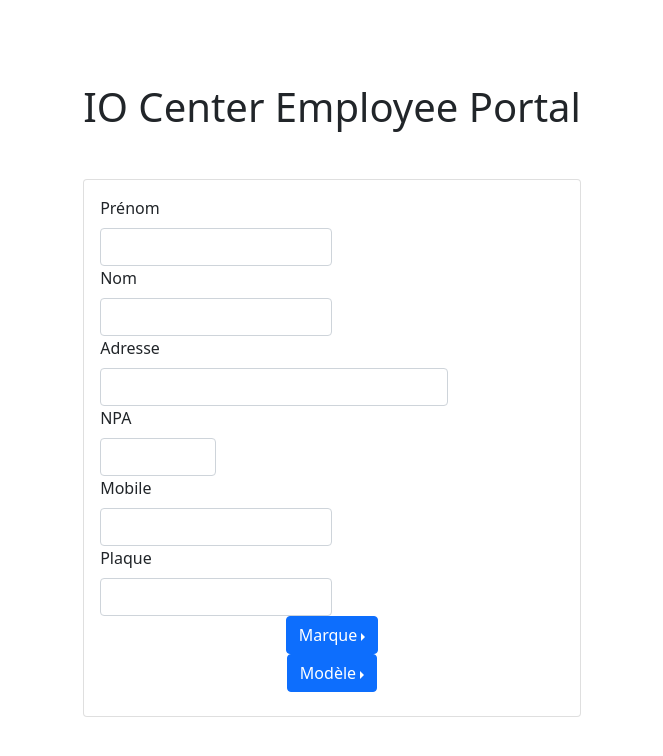
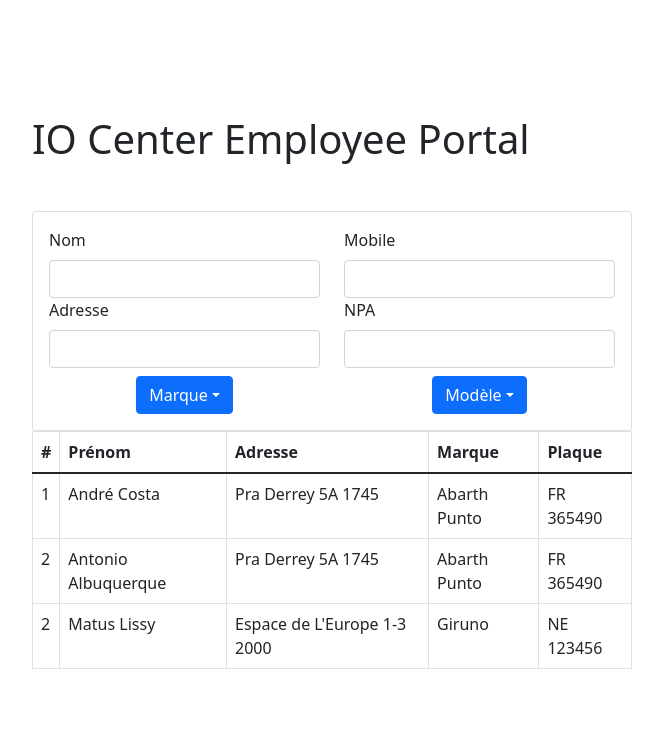
Before and after one commit to AndreCostaaa/io-center-employee-portal, a React (Create React App) app: page /search in a window 1280 px wide. Shown: the top 756 px of the page, without its empty margins (308-971 px from the left). Built offline with nearby package versions, Linux system fonts and the light colour scheme.

Commit message:
adding search results

```diff
--- /dev/null
+++ b/src/components/DisplaySearchResults.js
@@ -0,0 +1,45 @@
+import React, { useState } from "react";
+import { Card, Table } from "react-bootstrap";
+import SearchResult from "./SearchResult";
+
+export default function DisplaySearchResults({ props }) {
+  const [idSelected, setIdSelected] = useState("");
+
+  const kTableHeader = ["#", "Prénom", "Adresse", "Marque", "Plaque"];
+  return (
+    <>
+      <Table className="table table-bordered">
+        <thead>
+          <tr>
+            {kTableHeader.map((value, index) => {
+              return <th key={index}>{value}</th>;
+            })}
+          </tr>
+        </thead>
+        <tbody>
+          {props &&
+            props.map((value, index) => {
+              return (
+                <tr
+                  key={index}
+                  className={index + 1 === idSelected ? "table-dark" : ""}
+                  onClick={() => {
+                    let id = index + 1;
+                    if (idSelected === id) {
+                      setIdSelected(0);
+                      return;
+                    }
+
+                    setIdSelected(index + 1);
+                  }}
+                >
+                  <SearchResult props={value} />
+                </tr>
+              );
+            })}
+        </tbody>
+      </Table>
+      <h1>{idSelected}</h1>
+    </>
+  );
+}
--- a/src/components/Search.js
+++ b/src/components/Search.js
@@ -1,4 +1,4 @@
-import React, { useState } from "react";
+import React, { useEffect, useState } from "react";
 import {
   Card,
   Col,
@@ -7,6 +7,7 @@ import {
   Form,
   Row,
 } from "react-bootstrap";
+import DisplaySearchResults from "./DisplaySearchResults";
 
 export default function Search() {
   const [name, setName] = useState("");
@@ -22,14 +23,43 @@ export default function Search() {
 
   const [data, setData] = useState([
     {
-      name: "André",
-      lastName: "Costa",
-      address: "a",
-      npa: "123",
-      mobile: "127",
-      licensePlate: "asd",
+      id: 1,
+      name: "André Costa",
+      //lastName: "Costa",
+      address: "Pra Derrey 5A 1745",
+      //npa: "1745",
+      //mobile: "0786308274",
+      brand: "Abarth Punto",
+      licensePlate: "FR 365490",
+
+      //model: "Punto",
+    },
+    {
+      id: 2,
+      name: "Antonio Albuquerque",
+      //lastName: "Costa",
+      address: "Pra Derrey 5A 1745",
+      //npa: "1745",
+      //mobile: "0786308274",
+      brand: "Abarth Punto",
+      licensePlate: "FR 365490",
+
+      //model: "Punto",
+    },
+    {
+      id: 2,
+      name: "Matus Lissy",
+      //lastName: "Costa",
+      address: "Espace de L'Europe 1-3 2000",
+      //npa: "1745",
+      //mobile: "0786308274",
+      brand: "Giruno",
+      licensePlate: "NE 123456",
+
+      //model: "Punto",
     },
   ]);
+  const [dataToDisplay, setDataToDisplay] = useState([]);
   const SearchTextBoxes = [
     ["Prénom", name, setName, "text", "w-50"],
     ["Nom", lastName, setLastName, "text", "w-50"],
@@ -46,13 +76,12 @@ export default function Search() {
 
     return index;
   }
+
   function dataDisplayHandler() {
-    let dataToDisplay = null;
     if (isAllDefaultValues() === -1) {
-      console.log("Default values");
-      return null;
+      return data;
     }
-    dataToDisplay = data.filter((obj) => {
+    return data.filter((obj) => {
       if (
         (name && obj.name.toLowerCase().includes(name.toLowerCase())) ||
         (lastName &&
@@ -68,43 +97,78 @@ export default function Search() {
         (brand && obj.brand === brand) ||
         (model && obj.model === model)
       ) {
-        console.log("matched");
         return obj;
       }
       return null;
     });
-    return dataToDisplay;
   }
   return (
+    <>
       <Card>
         <Card.Body>
           <Form>
-          {SearchTextBoxes.map((arr, key) => (
-            <Form.Group className={arr[4]} as={Col} key={key}>
-              <Form.Label>{arr[0]}</Form.Label>
+            <Row>
+              <Form.Group className="w-50">
+                <Form.Label>Nom</Form.Label>
                 <Form.Control
-                type={arr[3]}
-                onChange={(e) => arr[2](e.target.value)}
+                  type="text"
+                  onChange={(e) => setName(e.target.value)}
                 />
               </Form.Group>
-          ))}
-          <DropdownButton drop="end" className="text-center" title="Marque">
+              <Form.Group className="w-50">
+                <Form.Label>Mobile</Form.Label>
+                <Form.Control
+                  type="number"
+                  onChange={(e) => setName(e.target.value)}
+                />
+              </Form.Group>
+            </Row>
+            <Row>
+              <Form.Group className="w-50" as={Col}>
+                <Form.Label>Adresse</Form.Label>
+                <Form.Control
+                  type="text"
+                  onChange={(e) => setAdress(e.target.value)}
+                />
+              </Form.Group>
+              <Form.Group className="w-50" as={Col}>
+                <Form.Label>NPA</Form.Label>
+                <Form.Control
+                  type="text"
+                  onChange={(e) => setNpa(e.target.value)}
+                />
+              </Form.Group>
+            </Row>
+            <Row>
+              <DropdownButton
+                as={Col}
+                drop="down"
+                className="text-center mt-2"
+                title="Marque"
+              >
                 {brandList.map((brand, i) => (
                   <Dropdown.Item key={i} onClick={() => setBrand(brand)}>
                     {brand}
                   </Dropdown.Item>
                 ))}
               </DropdownButton>
-          <DropdownButton drop="end" className="text-center" title="Modèle">
+              <DropdownButton
+                as={Col}
+                drop="down"
+                className="text-center mt-2"
+                title="Modèle"
+              >
                 {modelList.map((brand, i) => (
                   <Dropdown.Item key={i} onClick={() => setBrand(brand)}>
                     {brand}
                   </Dropdown.Item>
                 ))}
               </DropdownButton>
+            </Row>
           </Form>
-        <h1>{dataDisplayHandler() && dataDisplayHandler().toString()}</h1>
         </Card.Body>
       </Card>
+      <DisplaySearchResults props={dataDisplayHandler()} />{" "}
+    </>
   );
 }
--- /dev/null
+++ b/src/components/SearchResult.js
@@ -0,0 +1,9 @@
+import React from "react";
+import { Card } from "react-bootstrap";
+
+export default function SearchResult({ props }) {
+  console.log(props.name);
+  return Object.keys(props).map((key, index) => {
+    return <td key={index}>{props[key]}</td>;
+  });
+}
```
Lines whose indentation alone changed are shown as unchanged.
